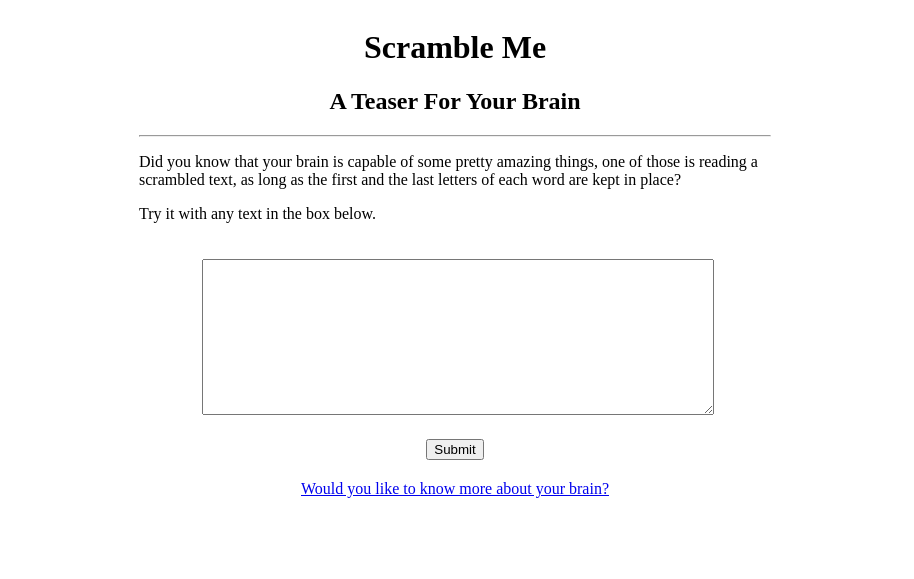
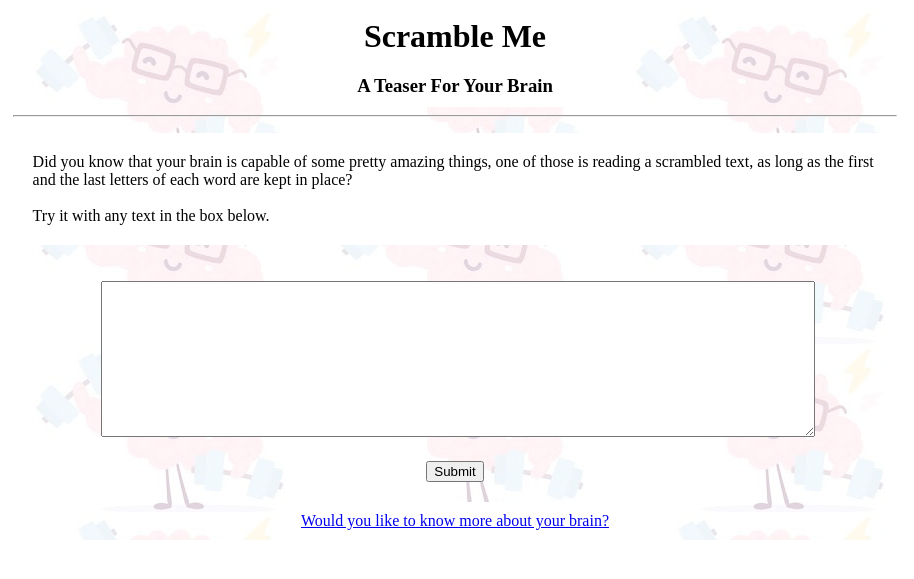
Before and after one commit to pythongus/scrambleme, a Flask app: page / in a window 1280 px wide. Shown: the top 579 px of the page, without its empty margins (185-1099 px from the left). Run offline with Flask 2, Linux system fonts and the light colour scheme.

Commit message:
Added background image

```diff
--- a/web/static/css/main.css
+++ b/web/static/css/main.css
@@ -3,18 +3,30 @@ div.main {
 }
 
 div.sides {
-    width: 25%;
+    width: 15%;
     float: left;
     padding-bottom: 10%;
 }
 
 div.middle {
-    width: 50%;
+    width: 70%;
     float: left;
+    background-image: url("/static/img/brain.jpeg")
 }
 
 div.title, div.more {
     text-align: center;
+}
+
+div.title h1, div.title h3, div.more {
+    background-color: white;
+    margin: 0 30%;
+    padding: 10px;
+}
+
+div.middle p {
+    background-color: white;
+    padding: 20px;
 }
 
 textarea {
--- a/web/templates/index.html
+++ b/web/templates/index.html
@@ -9,11 +9,14 @@
             <div class="middle">
                 <div class="title">
                     <h1>Scramble Me</h1>
-                    <h2>A Teaser For Your Brain</h2>
+                    <h3>A Teaser For Your Brain</h3>
                 </div>
                 <hr>
-                <p>Did you know that your brain is capable of some pretty amazing things, one of those is reading a scrambled text, as long as the first and the last letters of each word are kept in place?</p>
-                <p>Try it with any text in the box below.</p>
+                <p>Did you know that your brain is capable of some pretty amazing things, one of those is reading a scrambled text, as long as the first and the last letters of each word are kept in place?
+                <br />
+                <br />
+                Try it with any text in the box below.
+                </p>
                 <form id="text_from" name="text_to_scramble" method="POST" action="/scramble">
                     <div class="text_area">
                         <textarea id="scramble_text" name="text" lines="50"></textarea>
@@ -26,6 +29,7 @@
                     <a href="/more">Would you like to know more about your brain?</a>
                 </div>
             </div>
+            <div class="more"></div>
             <div class="sides"></div>
         </div>
     </body>
```
Also changed, not shown: web/static/img/brain.jpeg (added).
